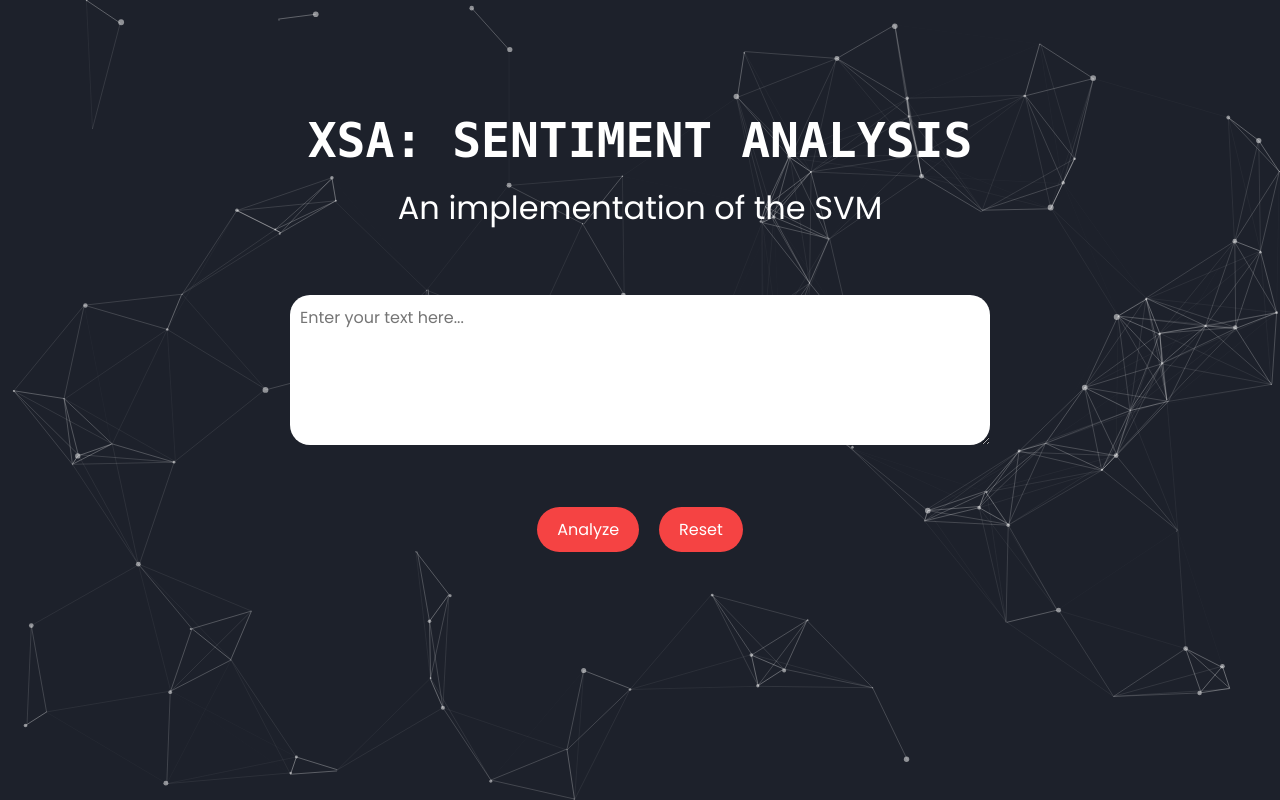
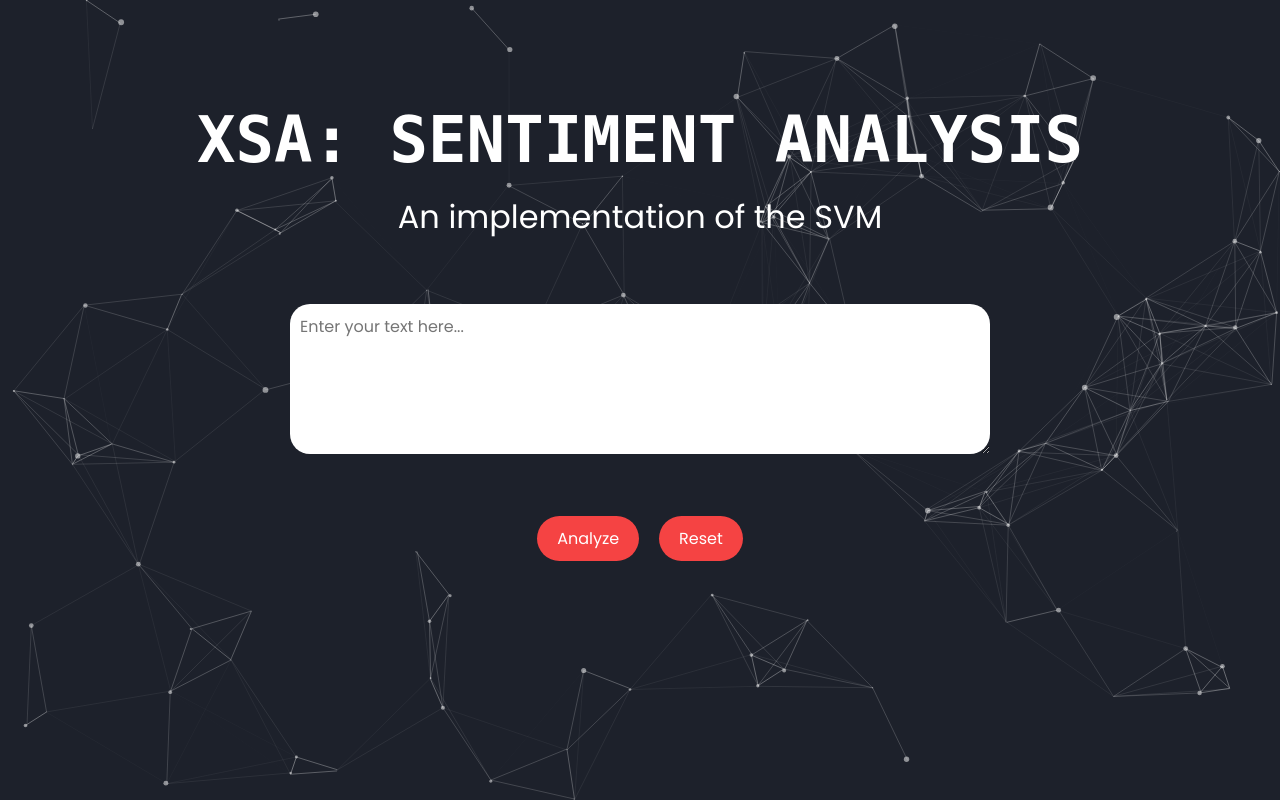
Before and after one commit to UniquePradhan/ExcessA-Sentience, a Flask app: page / in a window 1280 px wide. Run offline with Flask 3, Linux system fonts and the light colour scheme; parts of the project's set-up code (start-up, migrations or seed data) failed here and were passed over.

Commit message:
Update style.css

```diff
--- a/static/style.css
+++ b/static/style.css
@@ -11,18 +11,23 @@ body{
   background: #1D212B;
 }
 
-h1{
+h1 {
+  font-family: 'Space Mono', monospace;
+  font-size: clamp(1rem, 5vw, 5rem);
   color: white;
-  font-size: 3rem;
-  font-family: "Space Mono", monospace;
+  padding: 0rem clamp(1rem, 2vw, 3rem);
+  border-radius: clamp(0.4rem, 0.75vw, 1rem);
+}
 
+h1:hover {
+  background-color: transparent;
+  color: white;
 }
 
 label{
   color: white;
   font-size: 2rem;
   font-family: "Poppins", sans-serif;
-
 }
 
 body {
```
